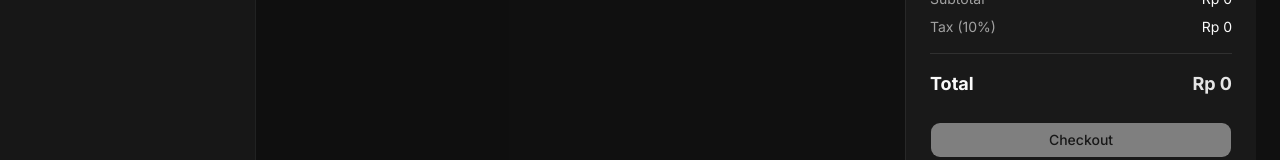
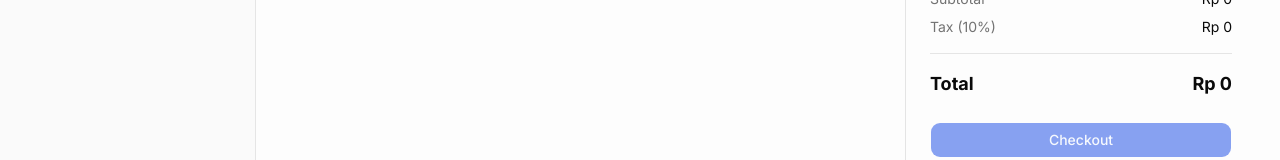
Before and after one commit to Fahrulmosaja/point-of-sale-moka, a Next.js app: page /point-of-sale in a window 1280 px wide. Shown: the part 606-766 px from the top of the page. Built offline with nearby package versions, Linux system fonts and the light colour scheme; no server answers; the database is empty.

Commit message:
feat(UI): Update theme UI component POS and layout root

```diff
--- a/src/app/globals.css
+++ b/src/app/globals.css
@@ -49,16 +49,14 @@
 }
 
 :root {
-  --background: oklch(1 0 0);
-  --foreground: oklch(0.145 0 0);
   --card: oklch(1 0 0);
   --card-foreground: oklch(0.145 0 0);
   --popover: oklch(1 0 0);
   --popover-foreground: oklch(0.145 0 0);
-  --primary: oklch(0.205 0 0);
-  --primary-foreground: oklch(0.985 0 0);
-  --secondary: oklch(0.97 0 0);
-  --secondary-foreground: oklch(0.205 0 0);
+  --primary: oklch(0.488 0.243 264.376);
+  --primary-foreground: oklch(0.97 0.014 254.604);
+  --secondary: oklch(0.967 0.001 286.375);
+  --secondary-foreground: oklch(0.21 0.006 285.885);
   --muted: oklch(0.97 0 0);
   --muted-foreground: oklch(0.556 0 0);
   --accent: oklch(0.97 0 0);
@@ -75,12 +73,14 @@
   --radius: 0.625rem;
   --sidebar: oklch(0.985 0 0);
   --sidebar-foreground: oklch(0.145 0 0);
-  --sidebar-primary: oklch(0.205 0 0);
-  --sidebar-primary-foreground: oklch(0.985 0 0);
+  --sidebar-primary: oklch(0.546 0.245 262.881);
+  --sidebar-primary-foreground: oklch(0.97 0.014 254.604);
   --sidebar-accent: oklch(0.97 0 0);
   --sidebar-accent-foreground: oklch(0.205 0 0);
   --sidebar-border: oklch(0.922 0 0);
   --sidebar-ring: oklch(0.708 0 0);
+  --background: oklch(1 0 0);
+  --foreground: oklch(0.145 0 0);
 }
 
 .dark {
@@ -90,9 +90,9 @@
   --card-foreground: oklch(0.985 0 0);
   --popover: oklch(0.205 0 0);
   --popover-foreground: oklch(0.985 0 0);
-  --primary: oklch(0.922 0 0);
-  --primary-foreground: oklch(0.205 0 0);
-  --secondary: oklch(0.269 0 0);
+  --primary: oklch(0.424 0.199 265.638);
+  --primary-foreground: oklch(0.97 0.014 254.604);
+  --secondary: oklch(0.274 0.006 286.033);
   --secondary-foreground: oklch(0.985 0 0);
   --muted: oklch(0.269 0 0);
   --muted-foreground: oklch(0.708 0 0);
@@ -109,8 +109,8 @@
   --chart-5: oklch(0.269 0 0);
   --sidebar: oklch(0.205 0 0);
   --sidebar-foreground: oklch(0.985 0 0);
-  --sidebar-primary: oklch(0.488 0.243 264.376);
-  --sidebar-primary-foreground: oklch(0.985 0 0);
+  --sidebar-primary: oklch(0.623 0.214 259.815);
+  --sidebar-primary-foreground: oklch(0.97 0.014 254.604);
   --sidebar-accent: oklch(0.269 0 0);
   --sidebar-accent-foreground: oklch(0.985 0 0);
   --sidebar-border: oklch(1 0 0 / 10%);
--- a/src/app/layout.tsx
+++ b/src/app/layout.tsx
@@ -44,7 +44,7 @@ export default function RootLayout({
       <body className="h-full flex flex-col overflow-hidden" suppressHydrationWarning>
         <ThemeProvider
           attribute="class"
-          defaultTheme="dark"
+          defaultTheme="light"
           enableSystem
           disableTransitionOnChange>
           <QueryProvider>
--- a/src/features/pos/components/cart-summary.tsx
+++ b/src/features/pos/components/cart-summary.tsx
@@ -50,7 +50,7 @@ export function CartSummary() {
         <Separator className="my-2" />
         <div className="flex justify-between font-bold text-lg">
           <span>Total</span>
-          <span className="text-primary">{formatCurrency(total)}</span>
+          <span>{formatCurrency(total)}</span>
         </div>
       </div>
 
@@ -93,7 +93,7 @@ export function CartSummary() {
             <Separator className="my-1.5" />
             <div className="flex justify-between font-bold text-base">
               <span>Total</span>
-              <span className="text-primary">{formatCurrency(total)}</span>
+              <span>{formatCurrency(total)}</span>
             </div>
           </div>
 
--- a/src/features/pos/components/menu-card.tsx
+++ b/src/features/pos/components/menu-card.tsx
@@ -90,9 +90,7 @@ export function MenuCard({ product }: MenuCardProps) {
 
       <CardContent className="p-3 flex flex-col gap-1.5">
         <h3 className="font-semibold text-sm line-clamp-1">{product.name}</h3>
-        <p className="text-sm text-primary font-medium">
-          {formatCurrency(product.price)}
-        </p>
+        <p className="text-sm font-medium">{formatCurrency(product.price)}</p>
         <div className="flex items-center justify-between mt-1 pt-1 border-t">
           <span className="text-[10px] font-medium text-muted-foreground uppercase tracking-wider">
             Stock
```
Also changed, not shown: components.json.
